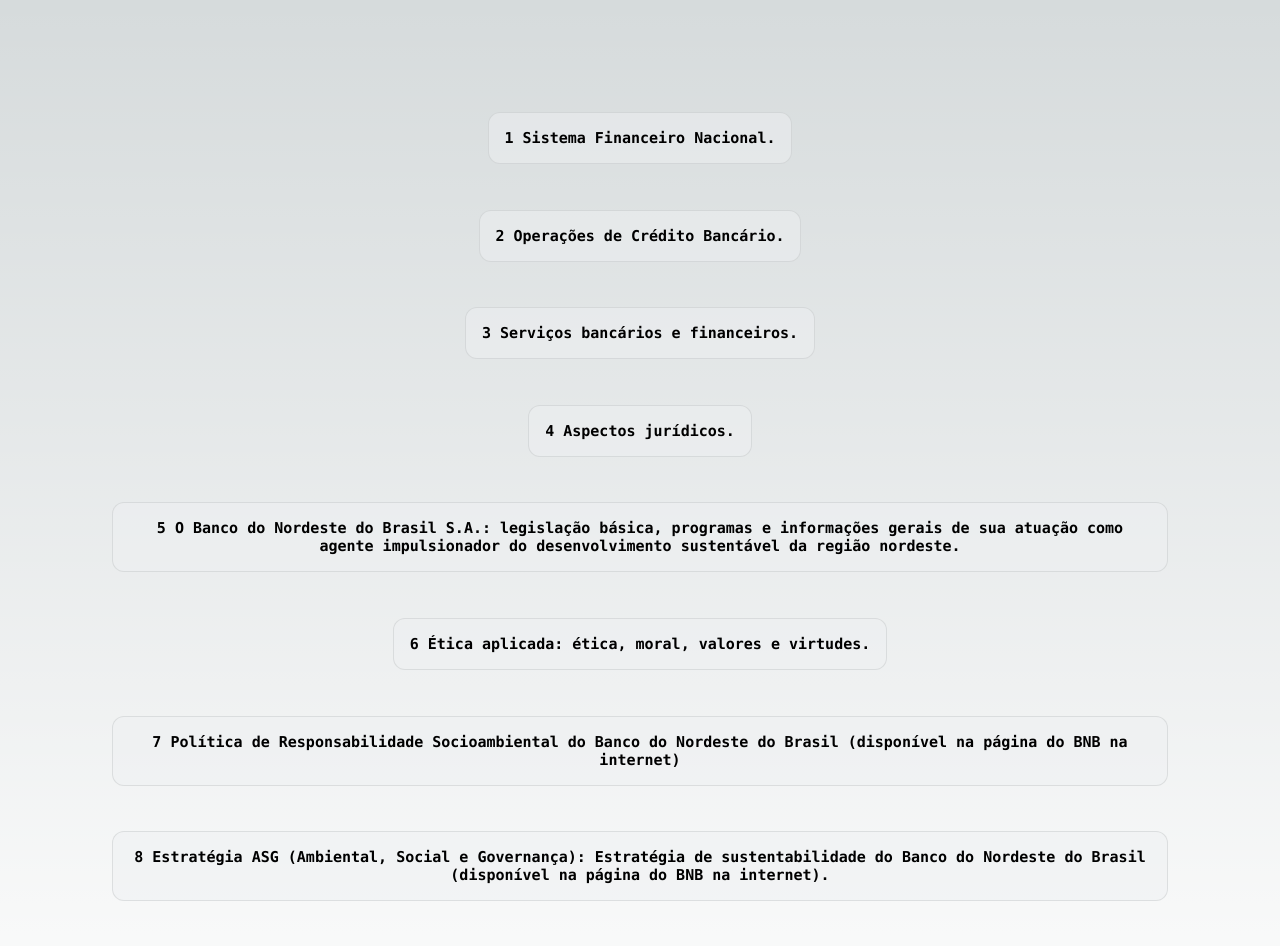
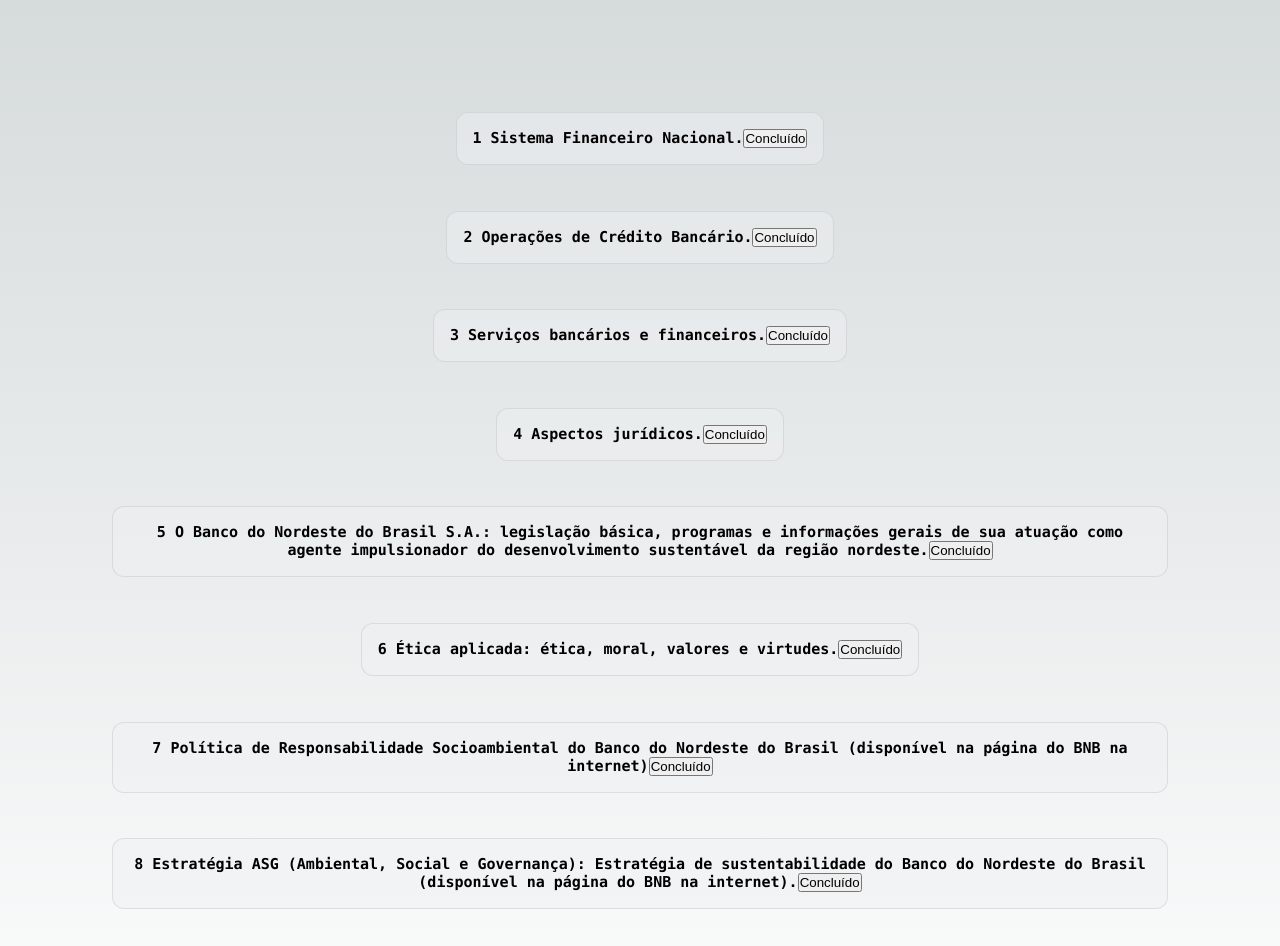
Before and after one commit to GutembergReino/nextjs, a Next.js app: page / in a window 1280 px wide. Shown: the top 946 px of the page. Built offline with nearby package versions, Linux system fonts and the light colour scheme.

Commit message:
Update page.js

```diff
--- a/app/page.js
+++ b/app/page.js
@@ -1,69 +1,88 @@
+import { useState } from 'react';
 import styles from './page.module.css'
 import Link from 'next/link'
 
 export default function Home() {
+  const [concludedLinks, setConcludedLinks] = useState({});
+
+  const toggleConcluded = (index) => {
+    setConcludedLinks({
+      ...concludedLinks,
+      [index]: !concludedLinks[index]
+    });
+  };
+
   return (
     <main className={styles.main}>
       <div className={styles.description}>
         <Link href="https://www.estrategiaconcursos.com.br/curso/bnb-analista-bancario-pacote-completo-2024-pos-edital/">
-            <p>
-              <code className={styles.code}>1 Sistema Financeiro Nacional.</code>
+          <p className={concludedLinks[1] ? `${styles.code} completed` : styles.code}>
+            1 Sistema Financeiro Nacional.
+            <button onClick={() => toggleConcluded(1)}>Concluído</button>
           </p>
         </Link>
       </div>
       <div className={styles.description}>
         <Link href="/operacoes-de-credito">
-            <p>
-              <code className={styles.code}>2 Operações de Crédito Bancário.</code>
+          <p className={concludedLinks[2] ? `${styles.code} completed` : styles.code}>
+            2 Operações de Crédito Bancário.
+            <button onClick={() => toggleConcluded(2)}>Concluído</button>
           </p>
         </Link>
       </div>
       <div className={styles.description}>
         <Link href="/servicos-bancarios">
-            <p>
-              <code className={styles.code}>3 Serviços bancários e financeiros.</code>
+          <p className={concludedLinks[3] ? `${styles.code} completed` : styles.code}>
+            3 Serviços bancários e financeiros.
+            <button onClick={() => toggleConcluded(3)}>Concluído</button>
           </p>
         </Link>
       </div>
       <div className={styles.description}>
         <Link href="/aspectos-juridicos">
-            <p>
-              <code className={styles.code}>4 Aspectos jurídicos.</code>
+          <p className={concludedLinks[4] ? `${styles.code} completed` : styles.code}>
+            4 Aspectos jurídicos.
+            <button onClick={() => toggleConcluded(4)}>Concluído</button>
           </p>
         </Link>
       </div>
       <div className={styles.description}>
         <Link href="https://www.bnb.gov.br">
-            <p>
-              <code className={styles.code}>5 O Banco do Nordeste do Brasil S.A.: legislação básica, programas e informações gerais de sua atuação como agente impulsionador do desenvolvimento sustentável da região nordeste.</code>
+          <p className={concludedLinks[5] ? `${styles.code} completed` : styles.code}>
+            5 O Banco do Nordeste do Brasil S.A.: legislação básica, programas e informações gerais de sua atuação como agente impulsionador do desenvolvimento sustentável da região nordeste.
+            <button onClick={() => toggleConcluded(5)}>Concluído</button>
           </p>
         </Link>
       </div>
       <div className={styles.description}>
         <Link href="/etica-aplicada">
-            <p>
-              <code className={styles.code}>6 Ética aplicada: ética, moral, valores e virtudes.</code>
+          <p className={concludedLinks[6] ? `${styles.code} completed` : styles.code}>
+            6 Ética aplicada: ética, moral, valores e virtudes.
+            <button onClick={() => toggleConcluded(6)}>Concluído</button>
           </p>
         </Link>
       </div>
       <div className={styles.description}>
         <Link href="https://www.bnb.gov.br">
-            <p>
-              <code className={styles.code}>7 Política de Responsabilidade Socioambiental do Banco do Nordeste do Brasil (disponível na página do BNB na internet)</code>
+          <p className={concludedLinks[7] ? `${styles.code} completed` : styles.code}>
+            7 Política de Responsabilidade Socioambiental do Banco do Nordeste do Brasil (disponível na página do BNB na internet)
+            <button onClick={() => toggleConcluded(7)}>Concluído</button>
           </p>
         </Link>
       </div>
       <div className={styles.description}>
         <Link href="https://www.bnb.gov.br">
-            <p>
-              <code className={styles.code}>8 Estratégia ASG (Ambiental, Social e Governança): Estratégia de sustentabilidade do Banco do Nordeste do Brasil (disponível na página do BNB na internet).</code>
+          <p className={concludedLinks[8] ? `${styles.code} completed` : styles.code}>
+            8 Estratégia ASG (Ambiental, Social e Governança): Estratégia de sustentabilidade do Banco do Nordeste do Brasil (disponível na página do BNB na internet).
+            <button onClick={() => toggleConcluded(8)}>Concluído</button>
           </p>
         </Link>
       </div>
       <div className={styles.description}>
         <Link href="https://youtube.com/playlist?list=PL-semAO9myys3B7N3ewy-5PoMlnM0q0D_&si=bgyY7m5unZnYnZuy">
-            <p>
-              <code className={styles.code}>9 Atualidades do mercado financeiro</code>
+          <p className={concludedLinks[9] ? `${styles.code} completed` : styles.code}>
+            9 Atualidades do mercado financeiro
+            <button onClick={() => toggleConcluded(9)}>Concluído</button>
           </p>
         </Link>
       </div>
```
Lines whose indentation alone changed are shown as unchanged.
